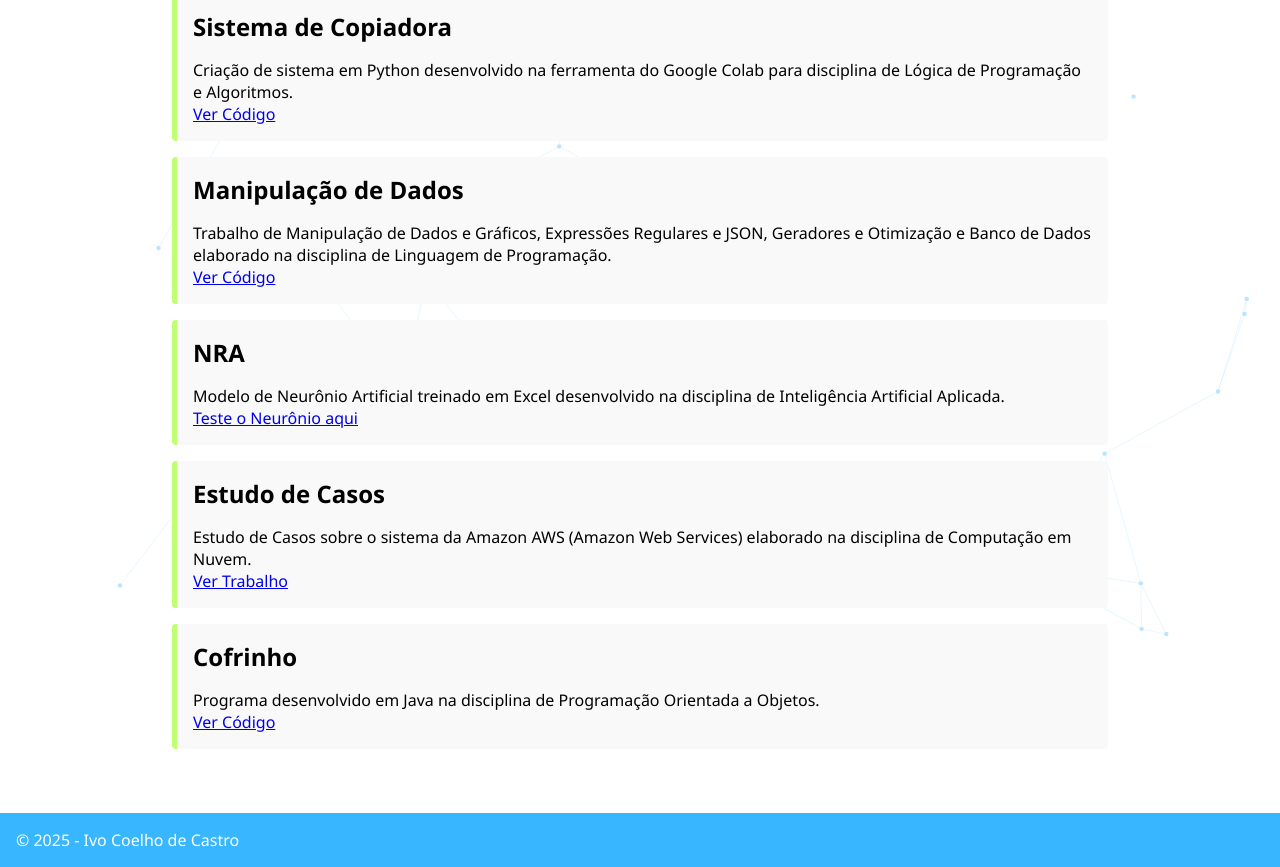
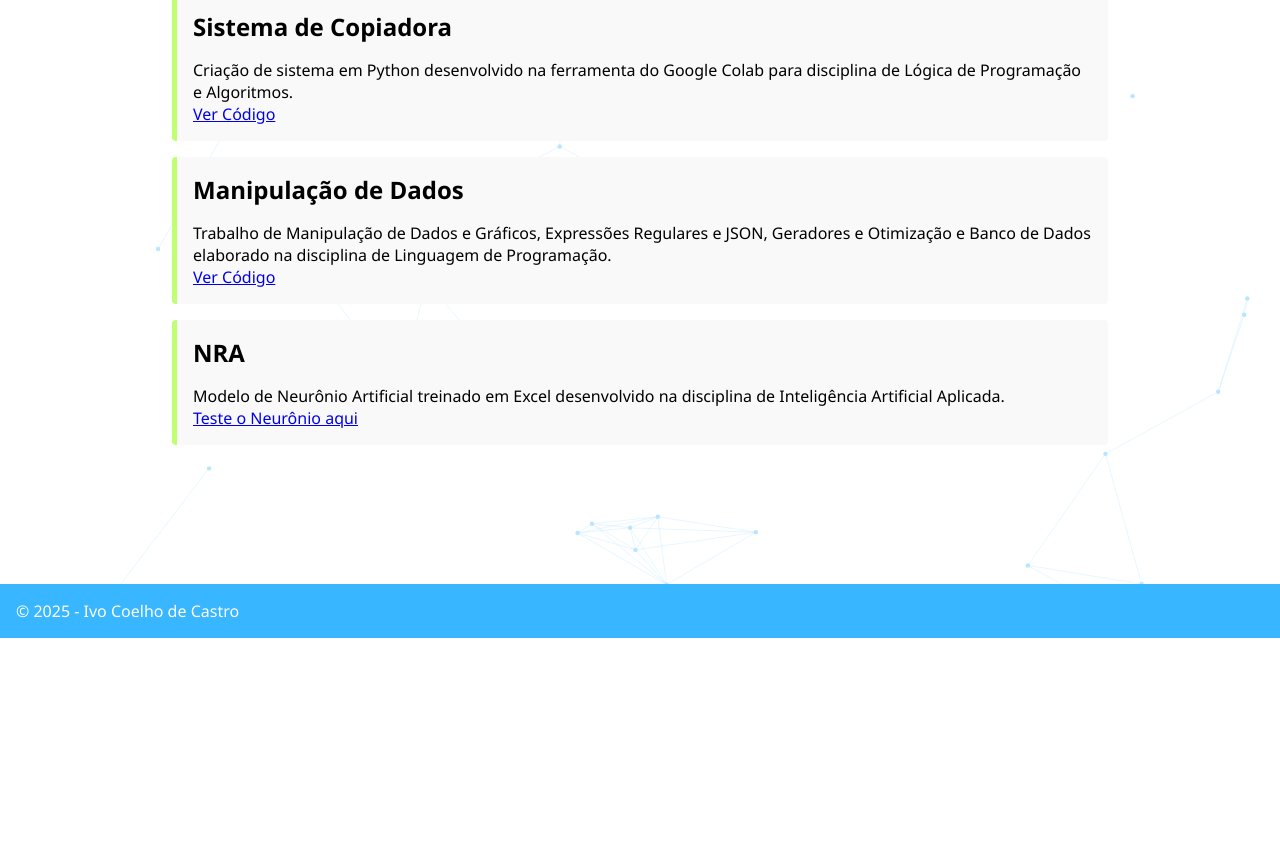
Before and after one commit to ivocoelhoc/portfolio-pessoal, a plain HTML site: page portfolio.html in a window 1280 px wide. Shown: the part 162-1029 px from the top of the page. After the commit the page ends 800 px from the top, so only its background shows below. Drawn offline with Linux system fonts and the light colour scheme.

Commit message:
Atualização de dados na aba Portfólio

```diff
--- a/portfolio.html
+++ b/portfolio.html
@@ -46,19 +46,7 @@
             <div class="card">
                 <h2>NRA</h2>
                 <p>Modelo de Neurônio Artificial treinado em Excel desenvolvido na disciplina de Inteligência Artificial Aplicada.</p>
-                <a href="https://alunouninter-my.sharepoint.com/:x:/p/3159783/IQD1pnHIpD_oT6MVNaohpZO_AavRr0I2pKcJdBg7tN7Vabw?e=sal1f3">Teste o Neurônio aqui</a>
-            </div>
-
-            <div class="card">
-                <h2>Estudo de Casos</h2>
-                <p>Estudo de Casos sobre o sistema da Amazon AWS (Amazon Web Services) elaborado na disciplina de Computação em Nuvem.</p>
-                <a href="https://alunouninter-my.sharepoint.com/:b:/p/3159783/IQBlSXx6n5UISqaYJfZJAPteAX1Y99sSw03Jw-O7hoXagxw?e=2Wi2xQ">Ver Trabalho</a>
-            </div>
-
-            <div class="card">
-                <h2>Cofrinho</h2>
-                <p>Programa desenvolvido em Java na disciplina de Programação Orientada a Objetos.</p>
-                <a href="https://alunouninter-my.sharepoint.com/:u:/p/3159783/IQC4cIEIiPqCTKPu9lOEyFn0AdKabuTro5VGLFSDpXu_Vv4?e=T4BfwM">Ver Código</a>
+                <a href="https://docs.google.com/spreadsheets/d/1tdE1cYp4JHT7_6J8CSzd6a0hMP4IQ4XWnDrYUPA0rf8/edit?usp=sharing">Teste o Neurônio aqui</a>
             </div>
         </section>
     </main>
```
